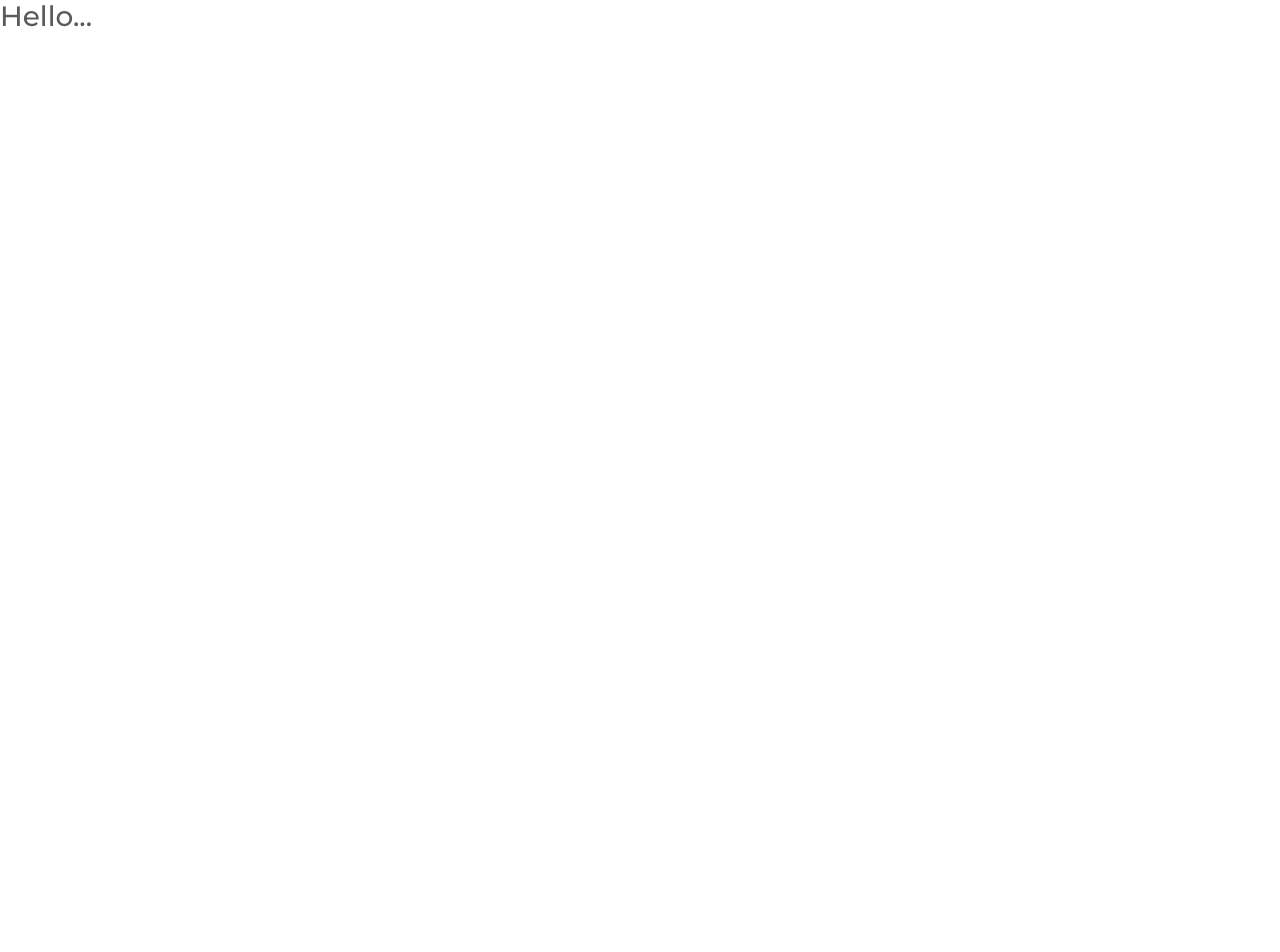
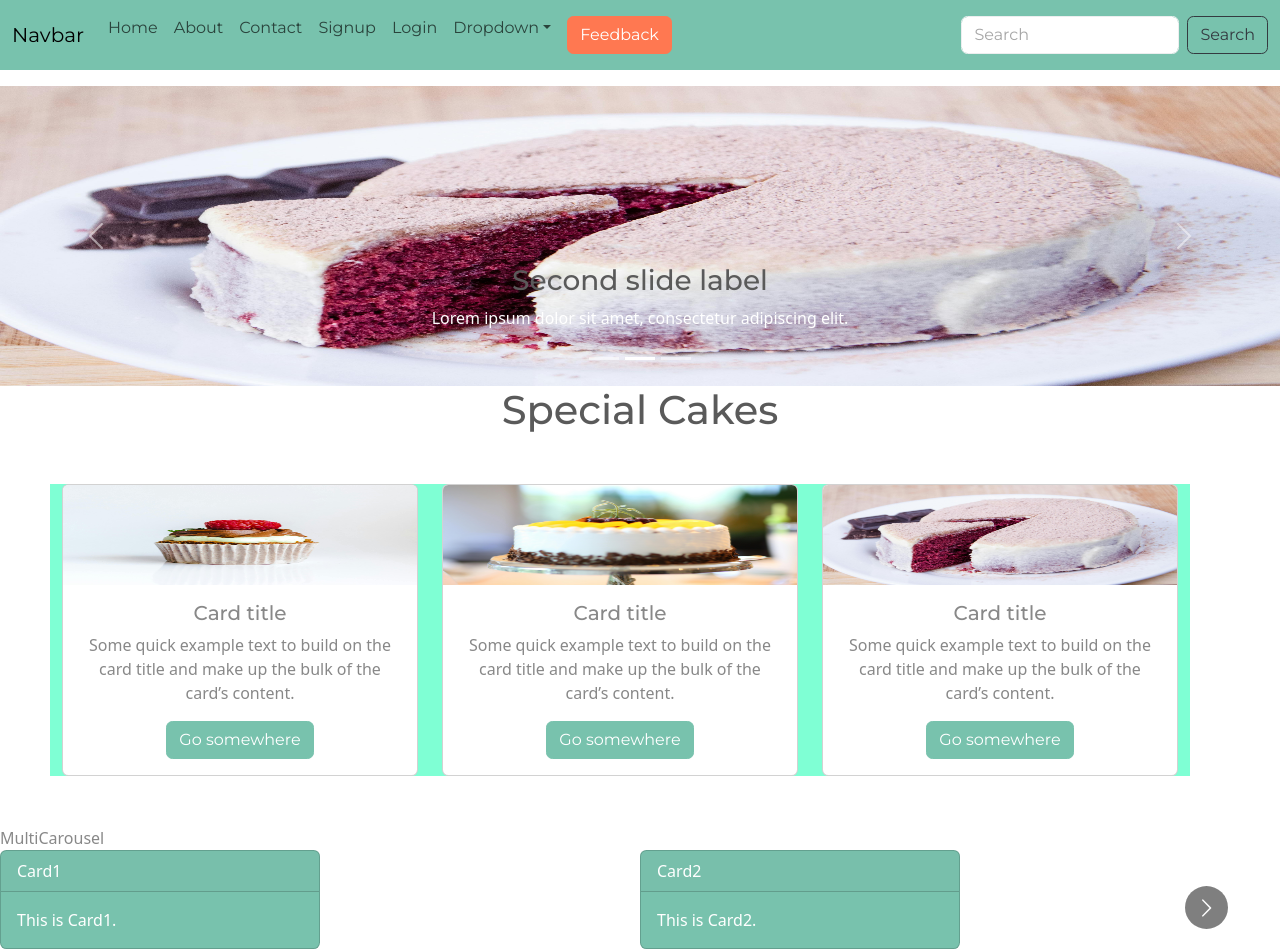
Before and after one commit to kesha2302/React-Folder, a React (Create React App) app: page / in a window 1280 px wide. Shown: the top 952 px of the page. Before the commit the page ends 800 px from the top, so only its background shows below. Built offline with nearby package versions, Linux system fonts and the light colour scheme.

Commit message:
Multi Carousel

```diff
--- a/package.json
+++ b/package.json
@@ -13,6 +13,7 @@
     "react": "^19.1.0",
     "react-bootstrap": "^2.10.10",
     "react-dom": "^19.1.0",
+    "react-multi-carousel": "^2.8.6",
     "react-router-dom": "^7.6.2",
     "react-scripts": "5.0.1",
     "web-vitals": "^2.1.4"
--- a/src/App.js
+++ b/src/App.js
@@ -24,19 +24,20 @@ import ClassState from './Components/ClassState';
 import Hook1 from './Components/Hook1';
 import EventBinding from './Components/EventBinding';
 import ConditionalRendering from './Components/ConditionalRendering';
+import MultiCarousel from './Components/MultiCarousel';
 
 function App() {
   return (
     <div className="App">
 
-{/* <Routes>
+<Routes>
         <Route path="/" element={<HomePage/>}></Route>
         <Route path="/About" element={<AboutPage/>}/>
         <Route path="/Contact" element={<ContactPage/>}/>
         <Route path='/Signup' element={<Signup/>}/>
         <Route path='/Login' element={<Login/>}/>
         <Route path='Feedback' element={<Feedback/>}/>
-      </Routes> */}
+      </Routes>
 
       {/* <Clickevent/> */}
       {/* <ClickEvent2/> */}
@@ -51,7 +52,8 @@ function App() {
       {/* <ClassState/> */}
       {/* <Hook1/> */}
       {/* <EventBinding/> */}
-      <ConditionalRendering/>
+      {/* <ConditionalRendering/> */}
+      {/* <MultiCarousel/> */}
 
     </div>
   );
--- a/src/Components/HomePage.js
+++ b/src/Components/HomePage.js
@@ -1,4 +1,5 @@
 import Footer from "./Footer"
+import MultiCarousel from "./MultiCarousel";
 import Navbar from "./Navbar"
 import Carousel from 'react-bootstrap/Carousel';
 
@@ -78,6 +79,10 @@ function HomePage() {
   </div>
 </div>
 
+
+<MultiCarousel/>
+
+
       <Footer/>
     </div>
   )
--- /dev/null
+++ b/src/Components/MultiCarousel.js
@@ -0,0 +1,79 @@
+import Carousel from "react-multi-carousel";
+import "react-multi-carousel/lib/styles.css";
+
+function MultiCarousel() {
+    const responsive = {
+  superLargeDesktop: {
+    // the naming can be any, depends on you.
+    breakpoint: { max: 4000, min: 3000 },
+    items: 5
+  },
+  desktop: {
+    breakpoint: { max: 3000, min: 1024 },
+    items: 3
+  },
+  tablet: {
+    breakpoint: { max: 1024, min: 464 },
+    items: 2
+  },
+  mobile: {
+    breakpoint: { max: 464, min: 0 },
+    items: 1
+  }
+};
+
+  return (
+    <div>
+      MultiCarousel
+
+      <Carousel responsive={responsive}>
+  <div>
+    <div className="card text-white bg-primary mb-3" style={{width:"20rem"}}>
+  <div className="card-header">Card1</div>
+  <div className="card-body">
+    <p className="card-text">This is Card1.</p>
+  </div>
+</div>
+</div>
+
+  <div>
+     <div className="card text-white bg-primary mb-3" style={{width:"20rem"}}>
+  <div className="card-header">Card2</div>
+  <div className="card-body">
+    <p className="card-text">This is Card2.</p>
+  </div>
+</div>
+  </div>
+
+  <div>
+     <div className="card text-white bg-primary mb-3" style={{width:"20rem"}}>
+  <div className="card-header">Card3</div>
+  <div className="card-body">
+    <p className="card-text">This is Card3.</p>
+  </div>
+</div>
+  </div>
+
+  <div>
+     <div className="card text-white bg-primary mb-3" style={{width:"20rem"}}>
+  <div className="card-header">Card4</div>
+  <div className="card-body">
+    <p className="card-text">This is Card4.</p>
+  </div>
+</div>
+  </div>
+
+  <div>
+     <div className="card text-white bg-primary mb-3" style={{width:"20rem"}}>
+  <div className="card-header">Card5</div>
+  <div className="card-body">
+    <p className="card-text">This is Card5.</p>
+  </div>
+</div>
+  </div>
+</Carousel>;
+    </div>
+  )
+}
+
+export default MultiCarousel
```
Also changed, not shown: 1 other file (tests, documents, lock files or other folders).
